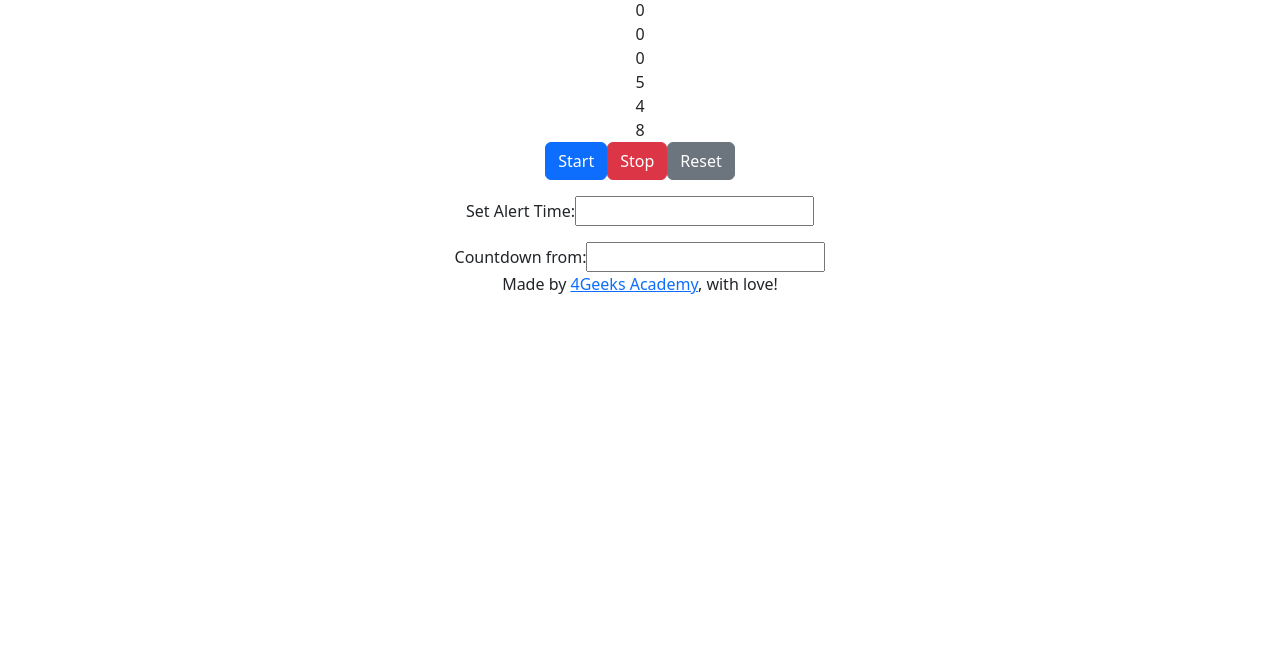
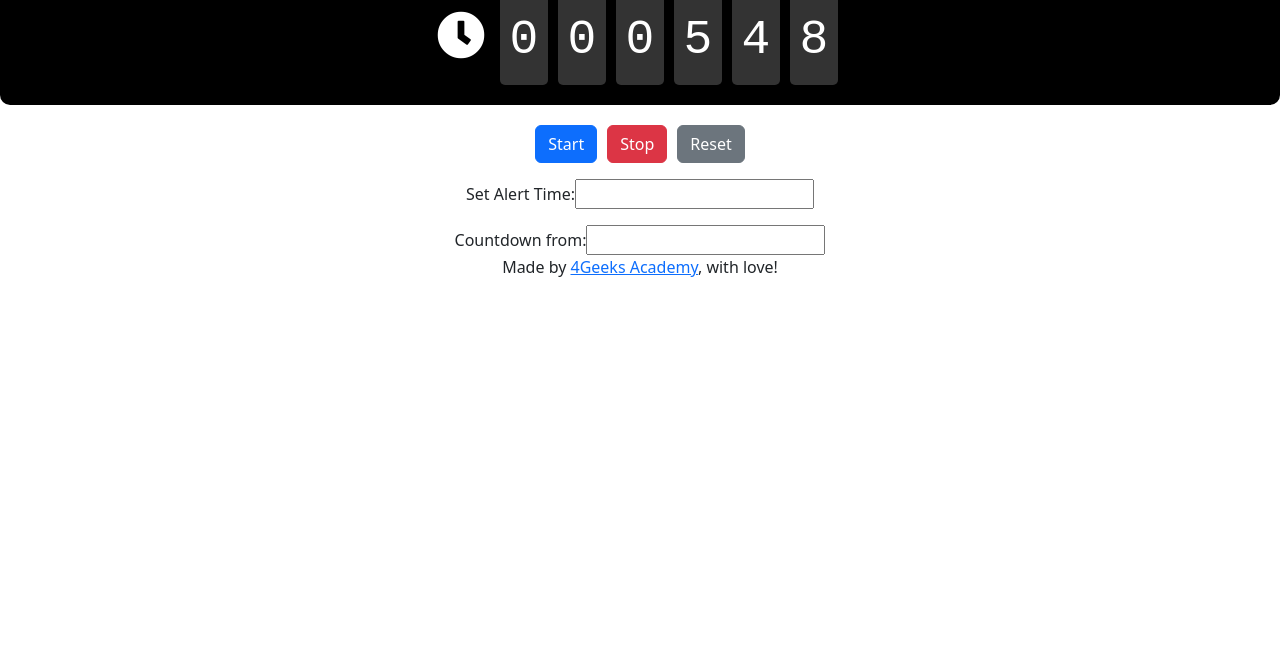
Before and after one commit to 4GeeksAcademy/JulioCesarVD-SimpleCounter, a React app: page / in a window 1280 px wide. Shown: the part 130-800 px from the top of the page. Built offline with nearby package versions, Linux system fonts and the light colour scheme.

Commit message:
add styles

```diff
--- a/src/styles/index.css
+++ b/src/styles/index.css
@@ -1,12 +1,34 @@
+/* index.css */
+.clock-container {
+    display: flex;
+    justify-content: center;
+    align-items: center;
+    font-size: 3rem;
+    font-family: 'Courier New', Courier, monospace;
+    background-color: #000;
+    color: #fff;
+    padding: 20px;
+    border-radius: 10px;
+}
 
-/*
+.digit {
+    width: 1em;
+    text-align: center;
+    background-color: #333;
+    border-radius: 5px;
+    margin: 0 5px;
+    padding: 0.2em;
+}
 
-    You can write your own styles here...
+.clock-icon {
+    margin-right: 10px;
+    color: #fff;
+}
 
+.controls {
+    margin-top: 20px;
+}
 
-    ...Or you can use the import command to include
-    other sylesheets into your bunde as well, e.j:
-
-    import 'relative/path/to/stylesheet.scss';
-
-*/
+button {
+    margin: 0 5px;
+}
```
